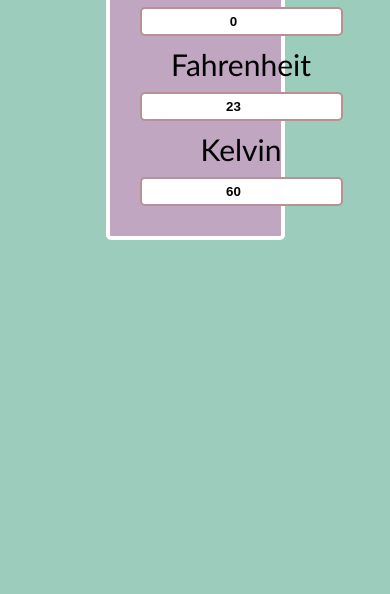
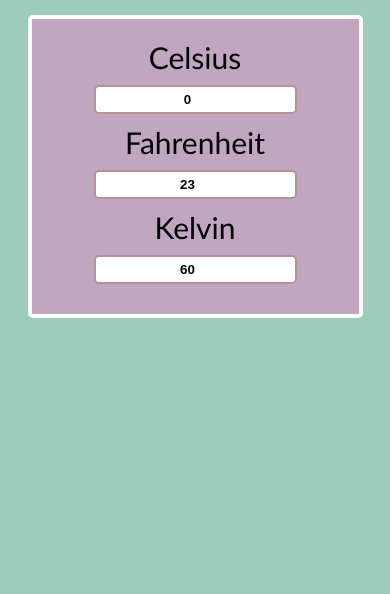
Before and after one commit to GourieJagtap/Temperature-Converter, a plain HTML site: page index.html in a window 390 px wide. Shown: the part 250-844 px from the top of the page. Drawn offline with Linux system fonts and the light colour scheme.

Commit message:
commit new

```diff
--- a/index.css
+++ b/index.css
@@ -40,3 +40,9 @@ label{
     font-family: 'Gill Sans','Lucida Sans';
 
 }
+@media  screen and (max-width:800px){
+    body{
+        background-color: rgb(155, 204, 188);
+        padding:30% 5%;
+    }
+}
```
